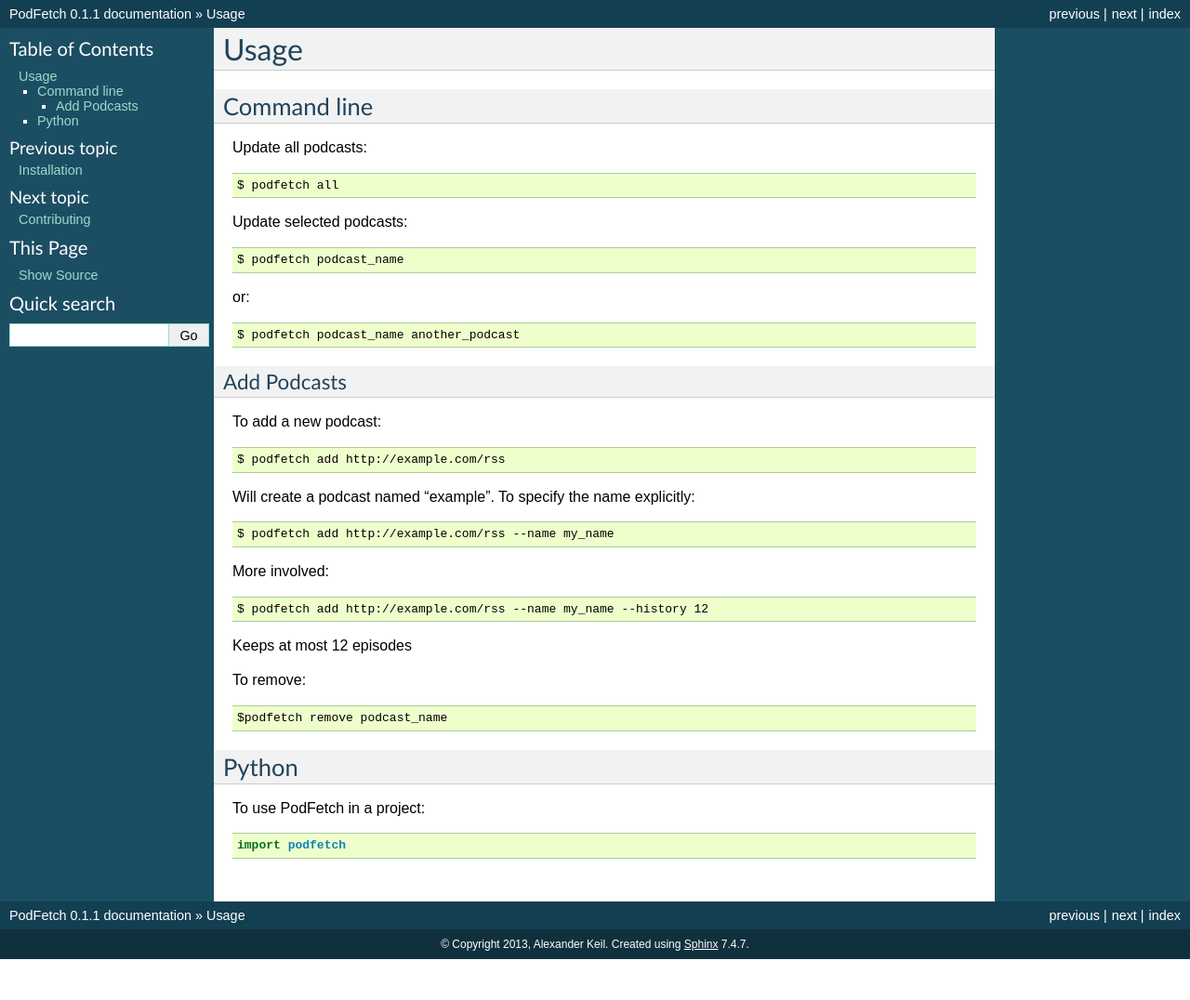
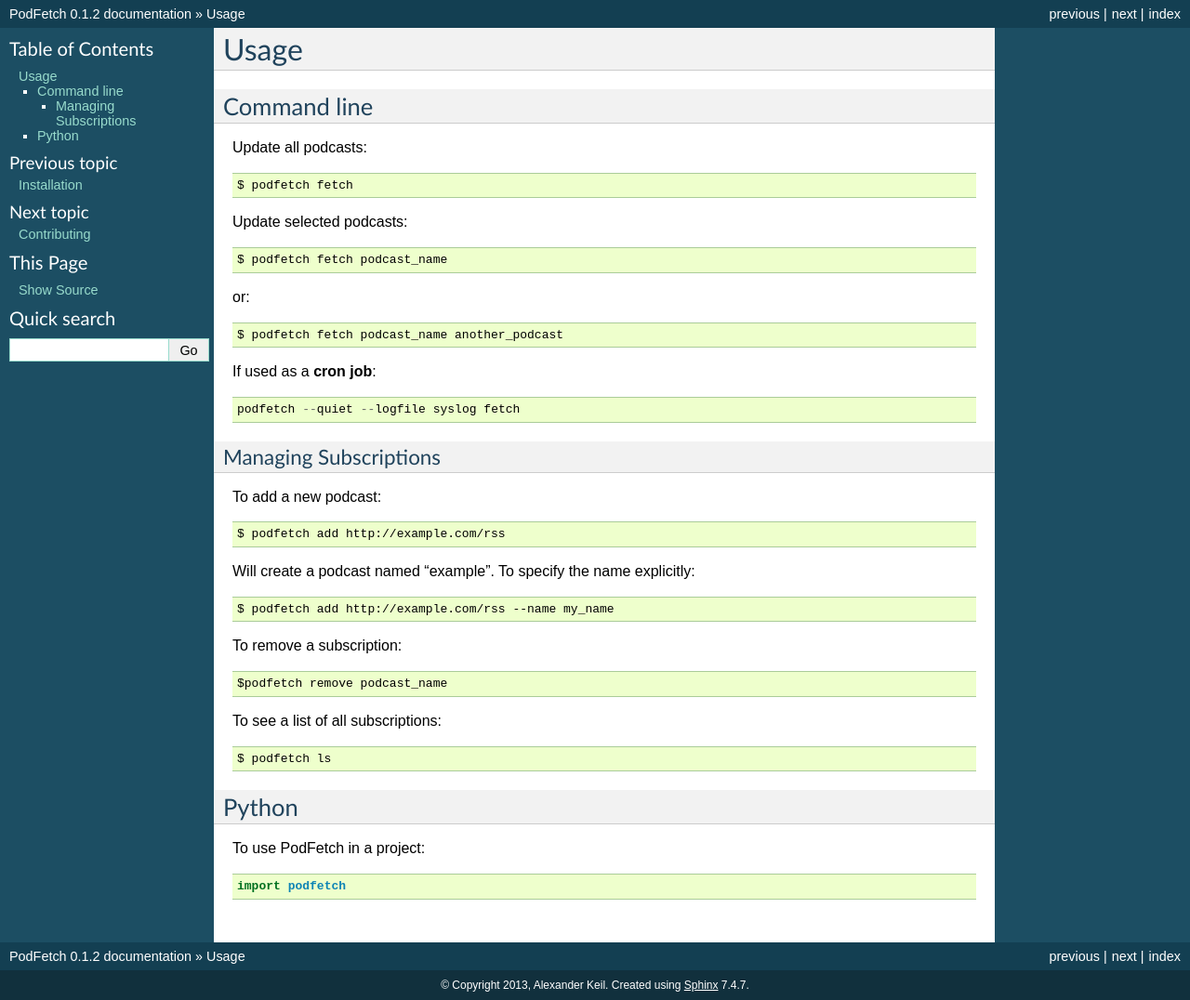
Before and after one commit to akeil/podfetch, a Sphinx documentation site: the page built from docs/usage.rst, in a window 1280 px wide. Shown: the whole page at 93% size. Built offline with Sphinx 7.4.7, drawn with Linux system fonts in a browser that asks for light colours; before the commit the page ends 1032 px from its top, so only the background shows below that.

```diff
--- a/docs/usage.rst
+++ b/docs/usage.rst
@@ -7,18 +7,22 @@ Command line
 
 Update all podcasts::
 
-    $ podfetch all
+    $ podfetch fetch
 
 Update selected podcasts::
 
-    $ podfetch podcast_name
+    $ podfetch fetch podcast_name
 
 or::
 
-    $ podfetch podcast_name another_podcast
+    $ podfetch fetch podcast_name another_podcast
 
-Add Podcasts
-============
+If used as a **cron job**::
+
+    podfetch --quiet --logfile syslog fetch
+
+Managing Subscriptions
+======================
 
 To add a new podcast::
 
@@ -29,15 +33,13 @@ To specify the name explicitly::
 
     $ podfetch add http://example.com/rss --name my_name
 
-More involved::
-
-    $ podfetch add http://example.com/rss --name my_name --history 12
-
-Keeps at most 12 episodes
-
-To remove::
+To remove a subscription::
 
     $podfetch remove podcast_name
+
+To see a list of all subscriptions::
+
+    $ podfetch ls
 
 Python
 ######
--- a/podfetch/__init__.py
+++ b/podfetch/__init__.py
@@ -2,6 +2,6 @@
 # -*- coding: utf-8 -*-
 
 # remember setup.py
-__version__ = '0.1.1'
+__version__ = '0.1.2'
 __author__ = 'Alexander Keil'
 __email__ = 'alex@akeil.net'
--- a/setup.py
+++ b/setup.py
@@ -9,7 +9,7 @@ from setuptools.command.test import test as TestCommand
 
 
 # remember __init__.py
-VERSION = '0.1.1'
+VERSION = '0.1.2'
 
 if sys.argv[-1] == 'publish':
     os.system('python setup.py sdist upload')
```
